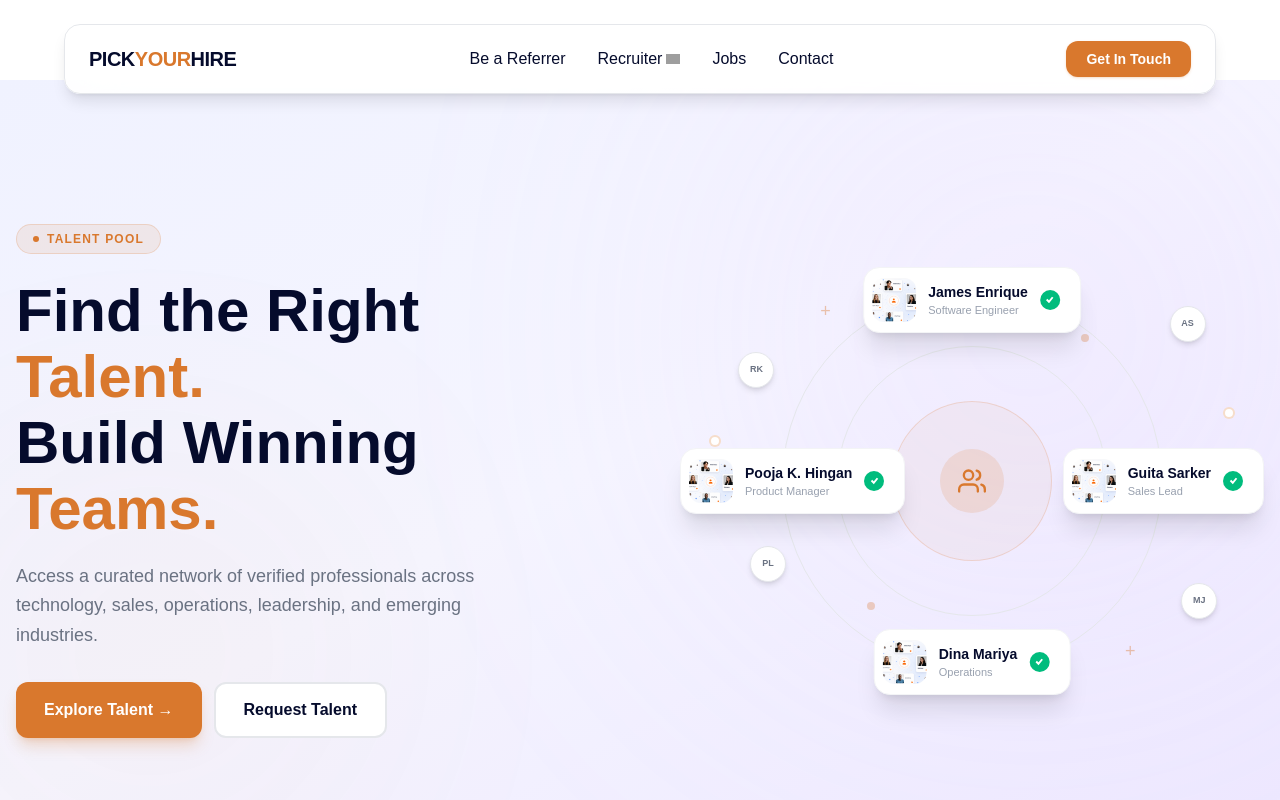
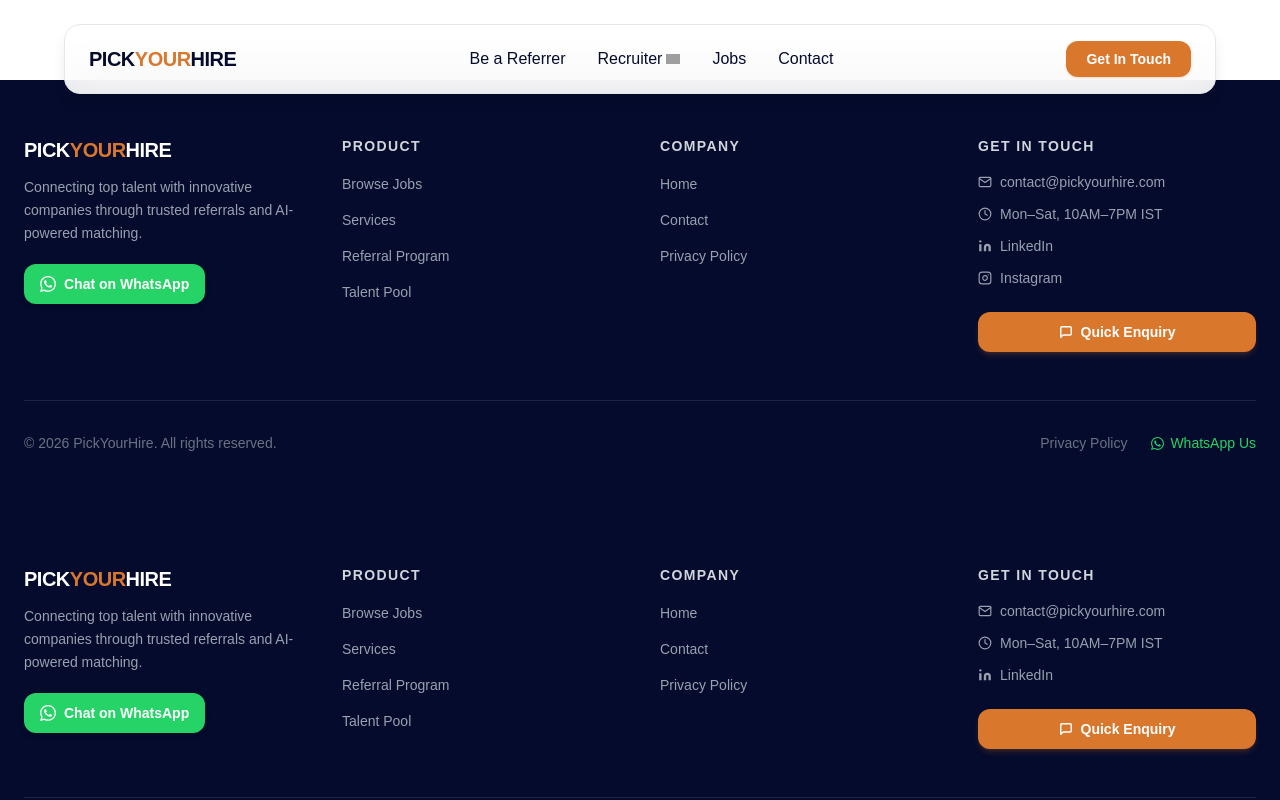
Before and after one commit to shyam242/pyhmain, a Next.js app: page /talent-pool in a window 1280 px wide. Shown: the top 800 px of the page. Built offline with nearby package versions, Linux system fonts and the light colour scheme; grey boxes are pictures that could not be loaded.

Commit message:
Update page.tsx

```diff
--- a/src/app/talent-pool/page.tsx
+++ b/src/app/talent-pool/page.tsx
@@ -1,236 +1,119 @@
 import Link from "next/link";
-import Image from "next/image";
 
-const functions = [
-  {
-    label: "Technology",
-    icon: <><polyline points="16 18 22 12 16 6"/><polyline points="8 6 2 12 8 18"/></>,
-    roles: ["Full Stack Engineers", "DevOps", "Data Scientists"],
-  },
-  {
-    label: "Sales",
-    icon: <><line x1="12" y1="1" x2="12" y2="23"/><path d="M17 5H9.5a3.5 3.5 0 0 0 0 7h5a3.5 3.5 0 0 1 0 7H6"/></>,
-    roles: ["Sales Executives", "Business Development", "Enterprise Sales", "Account Managers"],
-  },
-  {
-    label: "Operations",
-    icon: <><path d="M12 2L2 7l10 5 10-5-10-5z"/><path d="M2 17l10 5 10-5"/><path d="M2 12l10 5 10-5"/></>,
-    roles: ["Supply Chain", "Procurement", "Plant Operators"],
-  },
-  {
-    label: "Leadership",
-    icon: <><path d="M17 21v-2a4 4 0 0 0-4-4H5a4 4 0 0 0-4 4v2"/><circle cx="9" cy="7" r="4"/><path d="M23 21v-2a4 4 0 0 0-3-3.87"/><path d="M16 3.13a4 4 0 0 1 0 7.75"/></>,
-    roles: ["CXO", "VP", "+ Directors"],
-  },
-];
+export default function Footer() {
+  return (
+    <footer className="bg-[#050B2C] text-white">
+      <div className="max-w-7xl mx-auto px-6 py-14">
+        <div className="grid grid-cols-1 md:grid-cols-4 gap-10 mb-12">
+          {/* Brand */}
+          <div className="md:col-span-1">
+            <h2 className="text-xl font-bold mb-3 tracking-tight">
+              <span className="text-white">PICK</span>
+              <span className="text-[#D9782D]">YOUR</span>
+              <span className="text-white">HIRE</span>
+            </h2>
+            <p className="text-sm text-gray-400 leading-relaxed mb-5">
+              Connecting top talent with innovative companies through trusted referrals and AI-powered matching.
+            </p>
+            {/* WhatsApp CTA */}
+            <a
+              href="https://wa.me/919936922504?text=Hi%2C%20I%27m%20interested%20in%20PickYourHire%20services"
+              target="_blank"
+              rel="noopener noreferrer"
+              className="inline-flex items-center gap-2 bg-[#25D366] hover:bg-[#1ebe5a] text-white text-sm font-semibold px-4 py-2.5 rounded-xl transition-colors shadow-md"
+            >
+              <svg width="16" height="16" viewBox="0 0 24 24" fill="currentColor">
+                <path d="M17.472 14.382c-.297-.149-1.758-.867-2.03-.967-.273-.099-.471-.148-.67.15-.197.297-.767.966-.94 1.164-.173.199-.347.223-.644.075-.297-.15-1.255-.463-2.39-1.475-.883-.788-1.48-1.761-1.653-2.059-.173-.297-.018-.458.13-.606.134-.133.298-.347.446-.52.149-.174.198-.298.298-.497.099-.198.05-.371-.025-.52-.075-.149-.669-1.612-.916-2.207-.242-.579-.487-.5-.669-.51-.173-.008-.371-.01-.57-.01-.198 0-.52.074-.792.372-.272.297-1.04 1.016-1.04 2.479 0 1.462 1.065 2.875 1.213 3.074.149.198 2.096 3.2 5.077 4.487.709.306 1.262.489 1.694.625.712.227 1.36.195 1.871.118.571-.085 1.758-.719 2.006-1.413.248-.694.248-1.289.173-1.413-.074-.124-.272-.198-.57-.347m-5.421 7.403h-.004a9.87 9.87 0 01-5.031-1.378l-.361-.214-3.741.982.998-3.648-.235-.374a9.86 9.86 0 01-1.51-5.26c.001-5.45 4.436-9.884 9.888-9.884 2.64 0 5.122 1.03 6.988 2.898a9.825 9.825 0 012.893 6.994c-.003 5.45-4.437 9.884-9.885 9.884m8.413-18.297A11.815 11.815 0 0012.05 0C5.495 0 .16 5.335.157 11.892c0 2.096.547 4.142 1.588 5.945L.057 24l6.305-1.654a11.882 11.882 0 005.683 1.448h.005c6.554 0 11.89-5.335 11.893-11.893a11.821 11.821 0 00-3.48-8.413z"/>
+              </svg>
+              Chat on WhatsApp
+            </a>
+          </div>
 
-const candidates = [
-  { name: "James Enrique", role: "Software Engineer", pos: "top-4 left-1/2 -translate-x-1/2" },
-  { name: "Pooja K. Hingan", role: "Product Manager", pos: "top-1/2 left-0 -translate-y-1/2" },
-  { name: "Guita Sarker", role: "Sales Lead", pos: "top-1/2 right-0 -translate-y-1/2" },
-  { name: "Dina Mariya", role: "Operations", pos: "bottom-4 left-1/2 -translate-x-1/2" },
-];
+          {/* Product */}
+          <div>
+            <p className="text-sm font-semibold text-gray-300 mb-4 uppercase tracking-widest">Product</p>
+            <ul className="space-y-3">
+              {[
+                { label: "Browse Jobs", href: "/jobs" },
+                { label: "Services", href: "#services" },
+                { label: "Referral Program", href: "/referrer" },
+                { label: "Talent Pool", href: "/talent-pool" },
+              ].map(({ label, href }) => (
+                <li key={label}>
+                  <Link href={href} className="text-sm text-gray-400 hover:text-[#D9782D] transition-colors">{label}</Link>
+                </li>
+              ))}
+            </ul>
+          </div>
 
-export default function TalentPoolPage() {
-  return (
-    <div className="bg-white min-h-screen text-[#050B2C]">
+          {/* Company */}
+          <div>
+            <p className="text-sm font-semibold text-gray-300 mb-4 uppercase tracking-widest">Company</p>
+            <ul className="space-y-3">
+              {[
+                { label: "Home", href: "/" },
+                { label: "Contact", href: "/contact" },
+                { label: "Privacy Policy", href: "/privacy-policy" },
+              ].map(({ label, href }) => (
+                <li key={label}>
+                  <Link href={href} className="text-sm text-gray-400 hover:text-[#D9782D] transition-colors">{label}</Link>
+                </li>
+              ))}
+            </ul>
+          </div>
 
-      {/* ── HERO ── */}
-      <section className="relative overflow-hidden bg-gradient-to-br from-[#f0f2ff] via-[#f5f5ff] to-[#ede8ff] pt-36 pb-16 px-4">
-        <div className="absolute top-0 right-0 w-[500px] h-[500px] bg-purple-300 rounded-full blur-[180px] opacity-20 pointer-events-none" />
-        <div className="absolute bottom-0 left-0 w-[300px] h-[300px] bg-[#D9782D] rounded-full blur-[140px] opacity-10 pointer-events-none" />
+          {/* Contact + Enquiry */}
+          <div>
+            <p className="text-sm font-semibold text-gray-300 mb-4 uppercase tracking-widest">Get In Touch</p>
+            <ul className="space-y-3 mb-6">
+              <li>
+                <a href="mailto:contact@pickyourhire.com" className="text-sm text-gray-400 hover:text-[#D9782D] transition-colors flex items-center gap-2">
+                  <svg width="14" height="14" viewBox="0 0 24 24" fill="none" stroke="currentColor" strokeWidth="2" strokeLinecap="round" strokeLinejoin="round"><path d="M4 4h16c1.1 0 2 .9 2 2v12c0 1.1-.9 2-2 2H4c-1.1 0-2-.9-2-2V6c0-1.1.9-2 2-2z"/><polyline points="22,6 12,13 2,6"/></svg>
+                  contact@pickyourhire.com
+                </a>
+              </li>
+              <li className="text-sm text-gray-400 flex items-center gap-2">
+                <svg width="14" height="14" viewBox="0 0 24 24" fill="none" stroke="currentColor" strokeWidth="2" strokeLinecap="round" strokeLinejoin="round"><circle cx="12" cy="12" r="10"/><polyline points="12 6 12 12 16 14"/></svg>
+                Mon–Sat, 10AM–7PM IST
+              </li>
+              <li>
+                <a href="https://linkedin.com/company/pickyourhire" target="_blank" rel="noopener noreferrer"
+                  className="text-sm text-gray-400 hover:text-[#D9782D] transition-colors flex items-center gap-2">
+                  <svg width="14" height="14" viewBox="0 0 24 24" fill="currentColor"><path d="M16 8a6 6 0 0 1 6 6v7h-4v-7a2 2 0 0 0-2-2 2 2 0 0 0-2 2v7h-4v-7a6 6 0 0 1 6-6z"/><rect x="2" y="9" width="4" height="12"/><circle cx="4" cy="4" r="2"/></svg>
+                  LinkedIn
+                </a>
+              </li>
+              <li>
+                <a href="https://instagram.com/pickyourhire" target="_blank" rel="noopener noreferrer"
+                  className="text-sm text-gray-400 hover:text-[#D9782D] transition-colors flex items-center gap-2">
+                  <svg width="14" height="14" viewBox="0 0 24 24" fill="none" stroke="currentColor" strokeWidth="2" strokeLinecap="round" strokeLinejoin="round"><rect x="2" y="2" width="20" height="20" rx="5" ry="5"/><path d="M16 11.37A4 4 0 1 1 12.63 8 4 4 0 0 1 16 11.37z"/><line x1="17.5" y1="6.5" x2="17.51" y2="6.5"/></svg>
+                  Instagram
+                </a>
+              </li>
+            </ul>
 
-        <div className="max-w-7xl mx-auto relative z-10">
-          <div className="flex flex-col lg:flex-row items-center gap-12">
-
-            {/* Left */}
-            <div className="flex-1 lg:pr-8">
-              <span className="inline-flex items-center gap-2 bg-[#D9782D]/10 border border-[#D9782D]/20 text-[#D9782D] text-xs font-semibold px-4 py-1.5 rounded-full uppercase tracking-widest mb-6">
-                <span className="w-1.5 h-1.5 rounded-full bg-[#D9782D]" />
-                Talent Pool
-              </span>
-              <h1 className="text-5xl md:text-6xl font-extrabold text-[#050B2C] leading-[1.1] mb-5">
-                Find the Right <span className="text-[#D9782D]">Talent.</span><br />
-                Build Winning <span className="text-[#D9782D]">Teams.</span>
-              </h1>
-              <p className="text-gray-500 text-lg leading-relaxed mb-8 max-w-lg">
-                Access a curated network of verified professionals across technology, sales, operations, leadership, and emerging industries.
-              </p>
-              <div className="flex flex-wrap gap-3">
-                <Link href="/contact"
-                  className="inline-flex items-center gap-2 bg-[#D9782D] text-white px-7 py-3.5 rounded-xl font-semibold hover:bg-[#c96c25] transition shadow-lg shadow-[#D9782D]/25">
-                  Explore Talent →
-                </Link>
-                <Link href="/contact"
-                  className="inline-flex items-center gap-2 bg-white text-[#050B2C] border-2 border-gray-200 px-7 py-3.5 rounded-xl font-semibold hover:border-gray-300 hover:bg-gray-50 transition">
-                  Request Talent
-                </Link>
-              </div>
-            </div>
-
-            {/* Right — network visual with real photo cards */}
-            <div className="flex-1 relative flex items-center justify-center" style={{ height: 460 }}>
-              {/* Concentric rings */}
-              <div className="absolute w-[380px] h-[380px] rounded-full border border-gray-200" />
-              <div className="absolute w-[270px] h-[270px] rounded-full border border-gray-200" />
-              <div className="absolute w-[160px] h-[160px] rounded-full border border-[#D9782D]/20 bg-[#D9782D]/5" />
-
-              {/* Center icon */}
-              <div className="absolute w-16 h-16 rounded-full bg-[#D9782D]/15 flex items-center justify-center z-10">
-                <svg width="28" height="28" viewBox="0 0 24 24" fill="none" stroke="#D9782D" strokeWidth="2" strokeLinecap="round" strokeLinejoin="round">
-                  <path d="M17 21v-2a4 4 0 0 0-4-4H5a4 4 0 0 0-4 4v2"/><circle cx="9" cy="7" r="4"/>
-                  <path d="M23 21v-2a4 4 0 0 0-3-3.87"/><path d="M16 3.13a4 4 0 0 1 0 7.75"/>
-                </svg>
-              </div>
-
-              {/* Candidate cards — all use hero-professionals2.png */}
-              {candidates.map(({ name, role, pos }) => (
-                <div key={name} className={`absolute ${pos} bg-white rounded-2xl shadow-xl border border-gray-100 pl-2 pr-5 py-2.5 flex items-center gap-3 z-20`} style={{ minWidth: 190 }}>
-                  <div className="w-11 h-11 rounded-xl overflow-hidden flex-shrink-0">
-                    <Image src="/hero-professionals2.png" alt={name} width={44} height={44} className="w-full h-full object-cover object-top" />
-                  </div>
-                  <div className="flex-1 min-w-0">
-                    <p className="text-sm font-bold text-[#050B2C] whitespace-nowrap">{name}</p>
-                    <p className="text-[11px] text-gray-400">{role}</p>
-                  </div>
-                  <div className="w-5 h-5 rounded-full bg-emerald-500 flex items-center justify-center flex-shrink-0">
-                    <svg width="9" height="9" viewBox="0 0 12 12" fill="none" stroke="white" strokeWidth="2.5"><polyline points="2 6 5 9 10 3"/></svg>
-                  </div>
-                </div>
-              ))}
-
-              {/* Small floating initials */}
-              {[
-                { pos: "top-[12%] right-[10%]", label: "AS" },
-                { pos: "top-[22%] left-[10%]", label: "RK" },
-                { pos: "bottom-[20%] right-[8%]", label: "MJ" },
-                { pos: "bottom-[28%] left-[12%]", label: "PL" },
-              ].map(({ pos, label }) => (
-                <div key={label} className={`absolute ${pos} w-9 h-9 rounded-full bg-white border border-gray-200 shadow-md flex items-center justify-center z-10`}>
-                  <span className="text-[9px] font-bold text-gray-500">{label}</span>
-                </div>
-              ))}
-
-              {/* Plus signs */}
-              <div className="absolute top-[10%] left-[24%] text-[#D9782D]/40 text-lg font-light">+</div>
-              <div className="absolute bottom-[10%] right-[22%] text-[#D9782D]/40 text-lg font-light">+</div>
-
-              {/* Dot accents */}
-              {["top-[40%] left-[5%]", "top-[34%] right-[5%]", "bottom-[44%] right-[3%]"].map((p, i) => (
-                <div key={i} className={`absolute ${p} w-3 h-3 rounded-full border-2 border-[#D9782D]/25 bg-white`} />
-              ))}
-              {["top-[18%] right-[30%]", "bottom-[22%] left-[32%]"].map((p, i) => (
-                <div key={i} className={`absolute ${p} w-2 h-2 rounded-full bg-[#D9782D]/30`} />
-              ))}
-            </div>
-          </div>
-        </div>
-      </section>
-
-      {/* ── WHY USE OUR TALENT POOL — single image left ── */}
-      <section className="py-20 px-4 bg-white">
-        <div className="max-w-7xl mx-auto">
-          <div className="flex flex-col lg:flex-row gap-14 items-center">
-
-            {/* Single clean image */}
-            <div className="lg:w-[48%] rounded-3xl overflow-hidden shadow-xl">
-              <Image
-                src="/hiring-team2.png"
-                alt="Hiring team"
-                width={700}
-                height={480}
-                className="w-full h-[420px] object-cover object-center"
-              />
-            </div>
-
-            {/* Right content */}
-            <div className="flex-1">
-              <p className="text-[#D9782D] font-semibold uppercase tracking-[0.3em] text-xs mb-4">Why Choose Us</p>
-              <h2 className="text-3xl md:text-4xl font-bold text-[#050B2C] leading-tight mb-8">
-                Why Use Our Talent Pool?
-              </h2>
-              <div className="space-y-7">
-                {[
-                  {
-                    title: "Verified Professionals",
-                    desc: "Every candidate undergoes profile verification and quality checks before joining our network.",
-                    icon: <><path d="M12 22s8-4 8-10V5l-8-3-8 3v7c0 6 8 10 8 10z"/></>
-                  },
-                  {
-                    title: "Curated Talent",
-                    desc: "Access professionals across domains and industries, with real-world experience and a proven track record.",
-                    icon: <><circle cx="12" cy="12" r="10"/><line x1="2" y1="12" x2="22" y2="12"/><path d="M12 2a15.3 15.3 0 0 1 4 10 15.3 15.3 0 0 1-4 10 15.3 15.3 0 0 1-4-10 15.3 15.3 0 0 1 4-10z"/></>
-                  },
-                  {
-                    title: "Faster Hiring",
-                    desc: "Skip the long search and connect directly with pre-screened, qualified candidates ready to perform.",
-                    icon: <><polygon points="13 2 3 14 12 14 11 22 21 10 12 10 13 2"/></>
-                  },
-                ].map(({ title, desc, icon }) => (
-                  <div key={title} className="flex items-start gap-4">
-                    <div className="w-12 h-12 rounded-2xl bg-[#D9782D]/10 flex items-center justify-center flex-shrink-0">
-                      <svg width="20" height="20" viewBox="0 0 24 24" fill="none" stroke="#D9782D" strokeWidth="2" strokeLinecap="round" strokeLinejoin="round">{icon}</svg>
-                    </div>
-                    <div>
-                      <h3 className="font-bold text-[#D9782D] mb-1">{title}</h3>
-                      <p className="text-gray-500 text-sm leading-relaxed">{desc}</p>
-                    </div>
-                  </div>
-                ))}
-              </div>
-            </div>
-          </div>
-        </div>
-      </section>
-
-      {/* ── EXPLORE TALENT ACROSS EVERY FUNCTION ── */}
-      <section className="py-16 px-4 bg-gray-50">
-        <div className="max-w-7xl mx-auto">
-          <div className="text-center mb-12">
-            <h2 className="text-3xl md:text-4xl font-bold text-[#050B2C]">Explore Talent Across Every Function</h2>
-          </div>
-          <div className="grid grid-cols-2 md:grid-cols-4 gap-5">
-            {functions.map((fn) => (
-              <div key={fn.label} className="bg-white rounded-2xl border border-gray-100 p-6 hover:shadow-md hover:border-[#D9782D]/20 transition group cursor-pointer">
-                <div className="w-12 h-12 rounded-2xl bg-[#D9782D]/10 flex items-center justify-center mb-4">
-                  <svg width="22" height="22" viewBox="0 0 24 24" fill="none" stroke="#D9782D" strokeWidth="2" strokeLinecap="round" strokeLinejoin="round">{fn.icon}</svg>
-                </div>
-                <h3 className="font-bold text-[#D9782D] mb-3">{fn.label}</h3>
-                <ul className="space-y-1.5">
-                  {fn.roles.map((r) => (
-                    <li key={r} className="text-xs text-gray-500 flex items-center gap-1.5">
-                      <span className="w-1 h-1 rounded-full bg-gray-400 flex-shrink-0" />{r}
-                    </li>
-                  ))}
-                </ul>
-              </div>
-            ))}
-          </div>
-        </div>
-      </section>
-
-      {/* ── CTA BANNER ── */}
-      <section className="bg-[#050B2C] py-16 px-4">
-        <div className="max-w-7xl mx-auto flex flex-col md:flex-row items-center justify-between gap-8 relative">
-          <div className="absolute left-0 top-0 w-72 h-72 bg-[#D9782D] rounded-full blur-[130px] opacity-10 pointer-events-none" />
-          <div className="relative z-10">
-            <h2 className="text-3xl md:text-4xl font-bold text-white leading-tight mb-3">
-              Build Your Team with the <span className="text-[#D9782D]">Right Talent.</span>
-            </h2>
-            <p className="text-white/50 text-sm leading-relaxed max-w-xl">
-              Discover pre-qualified professionals through a trusted network designed to help organizations hire faster and smarter.
-            </p>
-          </div>
-          <div className="flex flex-wrap gap-3 flex-shrink-0 relative z-10">
-            <Link href="/contact" className="bg-[#D9782D] hover:bg-[#c96c25] text-white font-semibold px-7 py-3 rounded-xl transition shadow-lg shadow-[#D9782D]/30 text-sm">
-              Explore Talent →
-            </Link>
-            <Link href="/contact" className="bg-white/10 hover:bg-white/20 border border-white/15 text-white font-semibold px-7 py-3 rounded-xl transition text-sm">
-              Talk To Us
+            {/* Quick Enquiry Button */}
+            <Link href="/contact">
+              <button className="w-full bg-[#D9782D] hover:bg-[#c96c25] text-white text-sm font-semibold px-4 py-2.5 rounded-xl transition-colors shadow-md shadow-[#D9782D]/20 flex items-center justify-center gap-2">
+                <svg width="14" height="14" viewBox="0 0 24 24" fill="none" stroke="currentColor" strokeWidth="2.5" strokeLinecap="round" strokeLinejoin="round"><path d="M21 15a2 2 0 0 1-2 2H7l-4 4V5a2 2 0 0 1 2-2h14a2 2 0 0 1 2 2z"/></svg>
+                Quick Enquiry
+              </button>
             </Link>
           </div>
         </div>
-      </section>
-    </div>
+
+        <div className="pt-8 border-t border-white/10 flex flex-col sm:flex-row items-center justify-between gap-3">
+          <p className="text-sm text-gray-500">© 2026 PickYourHire. All rights reserved.</p>
+          <div className="flex items-center gap-6">
+            <Link href="/privacy-policy" className="text-sm text-gray-500 hover:text-[#D9782D] transition-colors">Privacy Policy</Link>
+            <a href="https://wa.me/919936922504" target="_blank" rel="noopener noreferrer"
+              className="text-sm text-[#25D366] hover:text-[#1ebe5a] transition-colors flex items-center gap-1.5">
+              <svg width="13" height="13" viewBox="0 0 24 24" fill="currentColor"><path d="M17.472 14.382c-.297-.149-1.758-.867-2.03-.967-.273-.099-.471-.148-.67.15-.197.297-.767.966-.94 1.164-.173.199-.347.223-.644.075-.297-.15-1.255-.463-2.39-1.475-.883-.788-1.48-1.761-1.653-2.059-.173-.297-.018-.458.13-.606.134-.133.298-.347.446-.52.149-.174.198-.298.298-.497.099-.198.05-.371-.025-.52-.075-.149-.669-1.612-.916-2.207-.242-.579-.487-.5-.669-.51-.173-.008-.371-.01-.57-.01-.198 0-.52.074-.792.372-.272.297-1.04 1.016-1.04 2.479 0 1.462 1.065 2.875 1.213 3.074.149.198 2.096 3.2 5.077 4.487.709.306 1.262.489 1.694.625.712.227 1.36.195 1.871.118.571-.085 1.758-.719 2.006-1.413.248-.694.248-1.289.173-1.413-.074-.124-.272-.198-.57-.347m-5.421 7.403h-.004a9.87 9.87 0 01-5.031-1.378l-.361-.214-3.741.982.998-3.648-.235-.374a9.86 9.86 0 01-1.51-5.26c.001-5.45 4.436-9.884 9.888-9.884 2.64 0 5.122 1.03 6.988 2.898a9.825 9.825 0 012.893 6.994c-.003 5.45-4.437 9.884-9.885 9.884m8.413-18.297A11.815 11.815 0 0012.05 0C5.495 0 .16 5.335.157 11.892c0 2.096.547 4.142 1.588 5.945L.057 24l6.305-1.654a11.882 11.882 0 005.683 1.448h.005c6.554 0 11.89-5.335 11.893-11.893a11.821 11.821 0 00-3.48-8.413z"/></svg>
+              WhatsApp Us
+            </a>
+          </div>
+        </div>
+      </div>
+    </footer>
   );
 }
```
